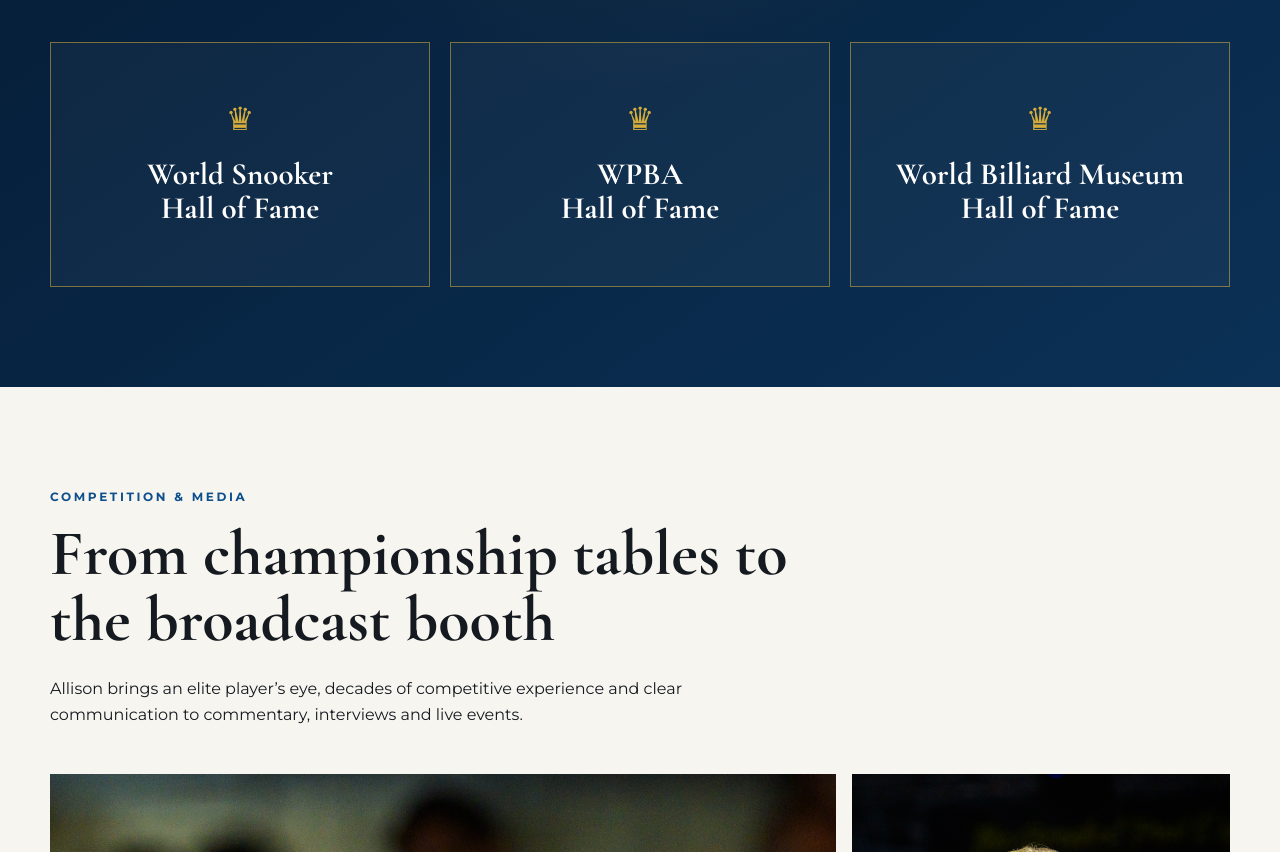
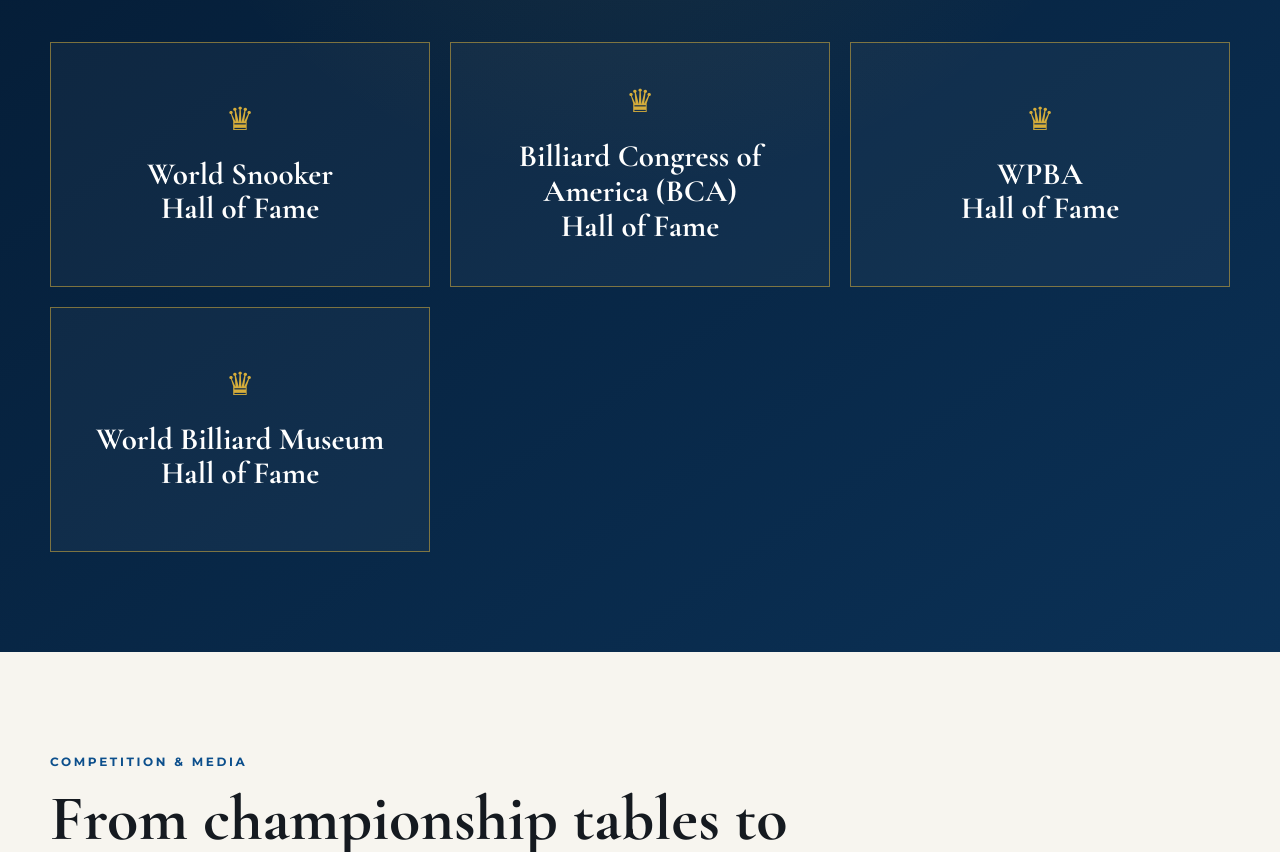
Before and after one commit to denoandrews/AllisonFisher, a plain HTML site: page index.html in a window 1280 px wide. Shown: the part 3299-4151 px from the top of the page. Drawn offline with nearby package versions, Linux system fonts and the light colour scheme.

Commit message:
Update index.html

```diff
--- a/index.html
+++ b/index.html
@@ -133,6 +133,10 @@
           <article class="hof-card">
             <span class="hof-crown">♛</span>
             <h3>World Snooker<br>Hall of Fame</h3>
+          </article>
+          <article class="hof-card">
+            <span class="hof-crown">♛</span>
+            <h3>Billiard Congress of America (BCA)<br>Hall of Fame</h3>
           </article>
           <article class="hof-card">
             <span class="hof-crown">♛</span>
```
